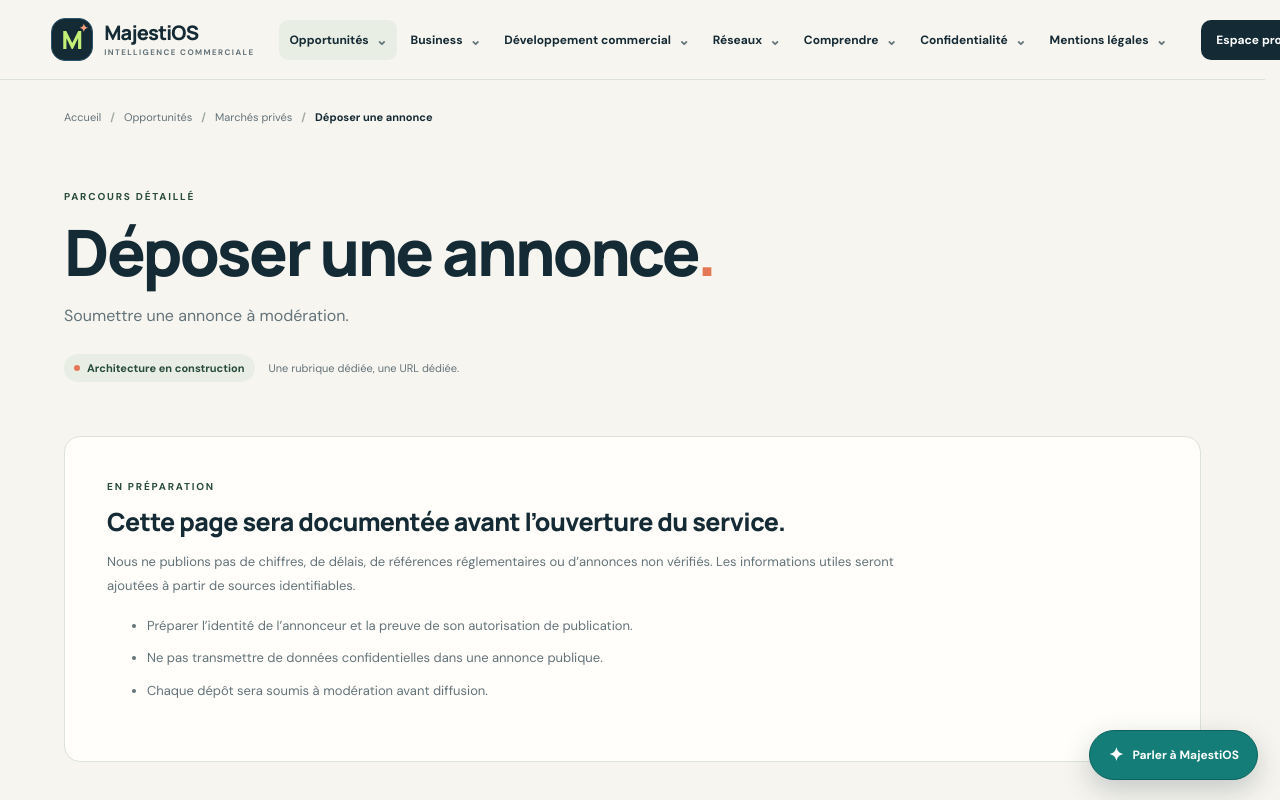
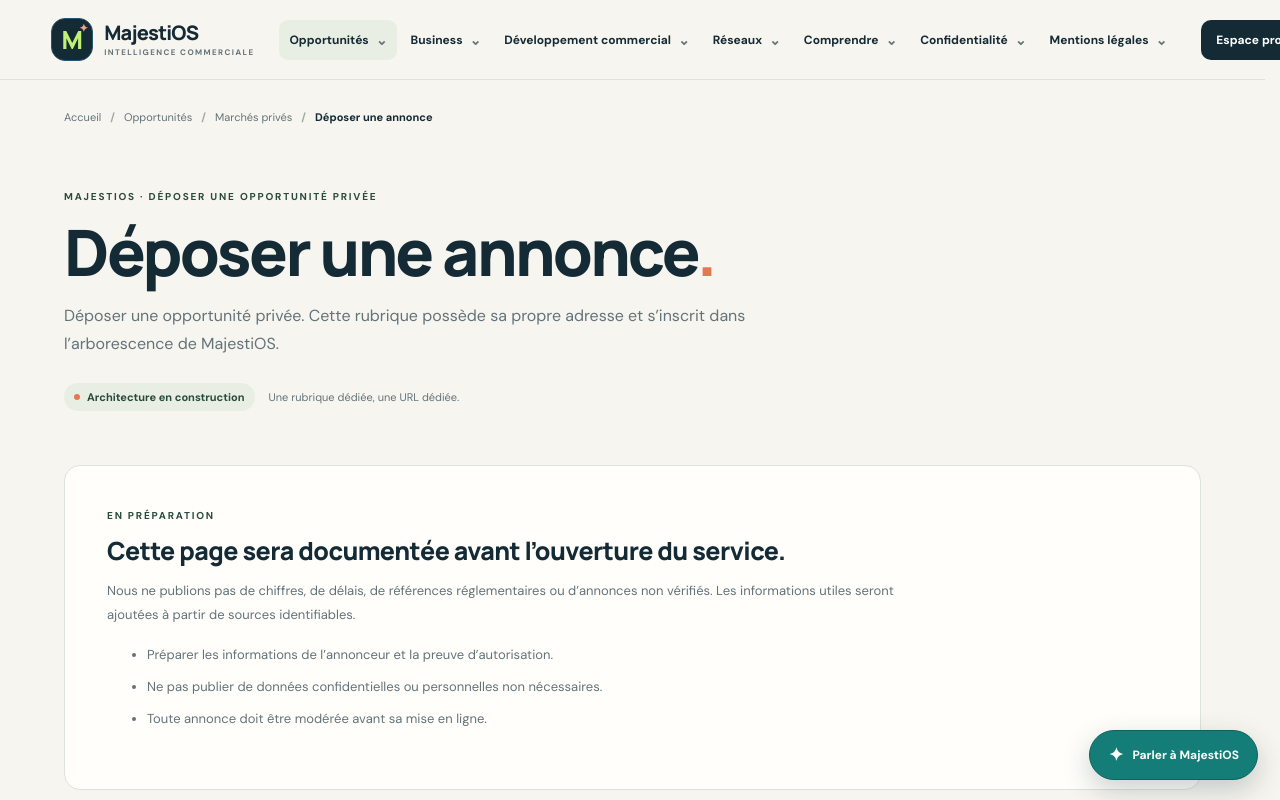
Before and after one commit to Chexpeer/Majestios, a Next.js app: page /opportunites/marches-prives/deposer in a window 1280 px wide. Shown: the top 800 px of the page. Built offline with nearby package versions, Linux system fonts and the light colour scheme.

Commit message:
Créer la page dédiée Déposer une opportunité privée

```diff
--- /dev/null
+++ b/src/app/opportunites/marches-prives/deposer/page.tsx
@@ -0,0 +1,5 @@
+import SiteHub from "@/components/site-hub";
+
+export default function Page() {
+  return <SiteHub pathname="/opportunites/marches-prives/deposer" eyebrow="MAJESTIOS · DÉPOSER UNE OPPORTUNITÉ PRIVÉE" intro="Déposer une opportunité privée. Cette rubrique possède sa propre adresse et s’inscrit dans l’arborescence de MajestiOS." checklist={["Préparer les informations de l’annonceur et la preuve d’autorisation.","Ne pas publier de données confidentielles ou personnelles non nécessaires.","Toute annonce doit être modérée avant sa mise en ligne."]} />;
+}
```
